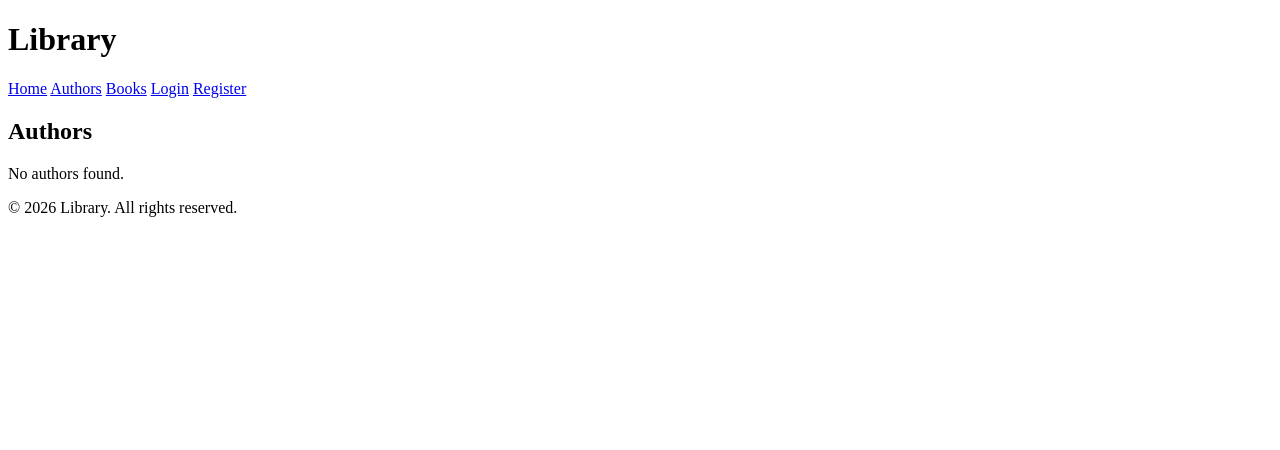
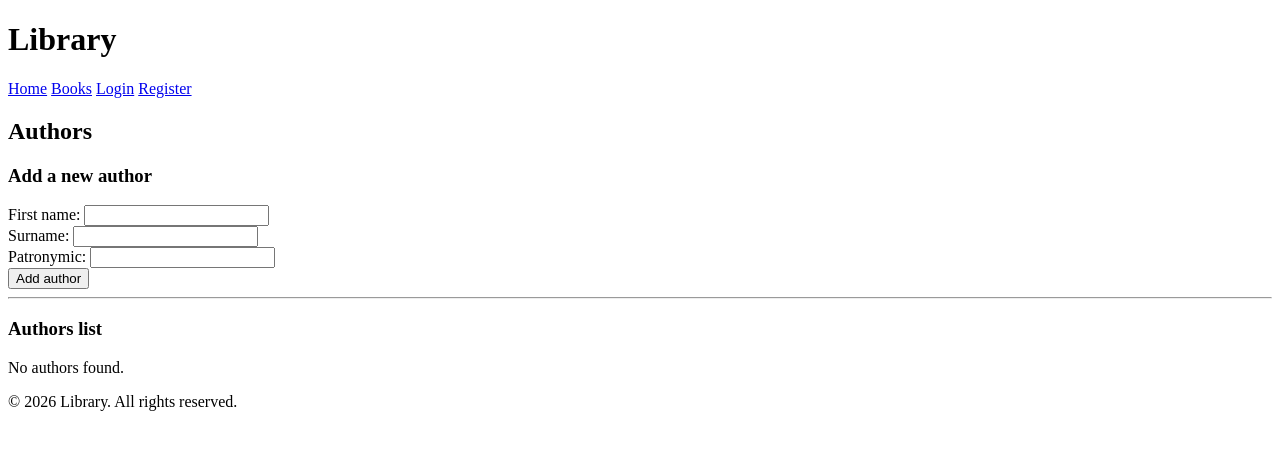
Before and after one commit to delilah07/Sprint-13.-Django-View-Templates, a Django app: template library/author/templates/author/author_list.html in a window 1280 px wide. Shown: the top 450 px of the page. Run offline with Django 4.2, Linux system fonts and the light colour scheme; the template is opened without the code that fills it, so the values that code supplies are empty.

Commit message:
added author add and delete

```diff
--- a/library/author/templates/author/author_list.html
+++ b/library/author/templates/author/author_list.html
@@ -1,14 +1,81 @@
+
 {% extends "base.html" %}
+
 {% block title %}Authors | Library{% endblock %}
+
 {% block content %}
   <h2>Authors</h2>
 
+  <h3>Add a new author</h3>
+
+  {% if error %}
+    <p style="color: red;">{{ error }}</p>
+  {% endif %}
+
+  <form method="post">
+    {% csrf_token %}
+    <input type="hidden" name="action" value="create">
+
+    <div>
+      <label for="name">First name:</label>
+      <input
+        type="text"
+        id="name"
+        name="name"
+        maxlength="20"
+        required
+      >
+    </div>
+
+    <div>
+      <label for="surname">Surname:</label>
+      <input
+        type="text"
+        id="surname"
+        name="surname"
+        maxlength="20"
+        required
+      >
+    </div>
+
+    <div>
+      <label for="patronymic">Patronymic:</label>
+      <input
+        type="text"
+        id="patronymic"
+        name="patronymic"
+        maxlength="20"
+      >
+    </div>
+
+    <button type="submit">Add author</button>
+  </form>
+
+  <hr>
+
+  <h3>Authors list</h3>
+
   {% if authors %}
-  <ul>
-    {% for author in authors %}
-    <li>{{ author.name }} {{ author.surname }}</li>
-    {% endfor %}
-  </ul>
+    <ul>
+      {% for author in authors %}
+        <li>
+            {{ author.name }} {{ author.surname }}
+            {% if author.patronymic %}
+                {{ author.patronymic }}
+            {% endif %}
+
+            <form method="post" style="display: inline;">
+                {% csrf_token %}
+
+
+                <input type="hidden" name="action" value="delete">
+                <input type="hidden" name="author_id" value="{{ author.id }}">
+                <button type="submit">Delete</button>
+            </form>
+        </li>
+      {% endfor %}
+    </ul>
   {% else %}
-  <p>No authors found.</p>
-{% endif %} {% endblock %}
+    <p>No authors found.</p>
+  {% endif %}
+{% endblock %}
--- a/library/templates/base.html
+++ b/library/templates/base.html
@@ -11,14 +11,14 @@
 
       <nav>
         <a href="{% url 'home' %}">Home</a>
-        <a href="{% url 'author_list' %}">Authors</a>
         <a href="{% url 'book_list' %}">Books</a>
 
         {% if user.is_authenticated %}
           <span>Hello, {{ user.first_name }}!</span>
 
           {% if user.role == 1 %}
-              <a href="{% url 'user_list' %}">Users</a>
+            <a href="{% url 'author_list' %}">Authors</a>
+            <a href="{% url 'user_list' %}">Users</a>
           {% endif %}
 
           <form method="post" action="{% url 'logout' %}" style="display: inline;">
```
Also changed, not shown: library/author/views.py (+45 -2 lines).
